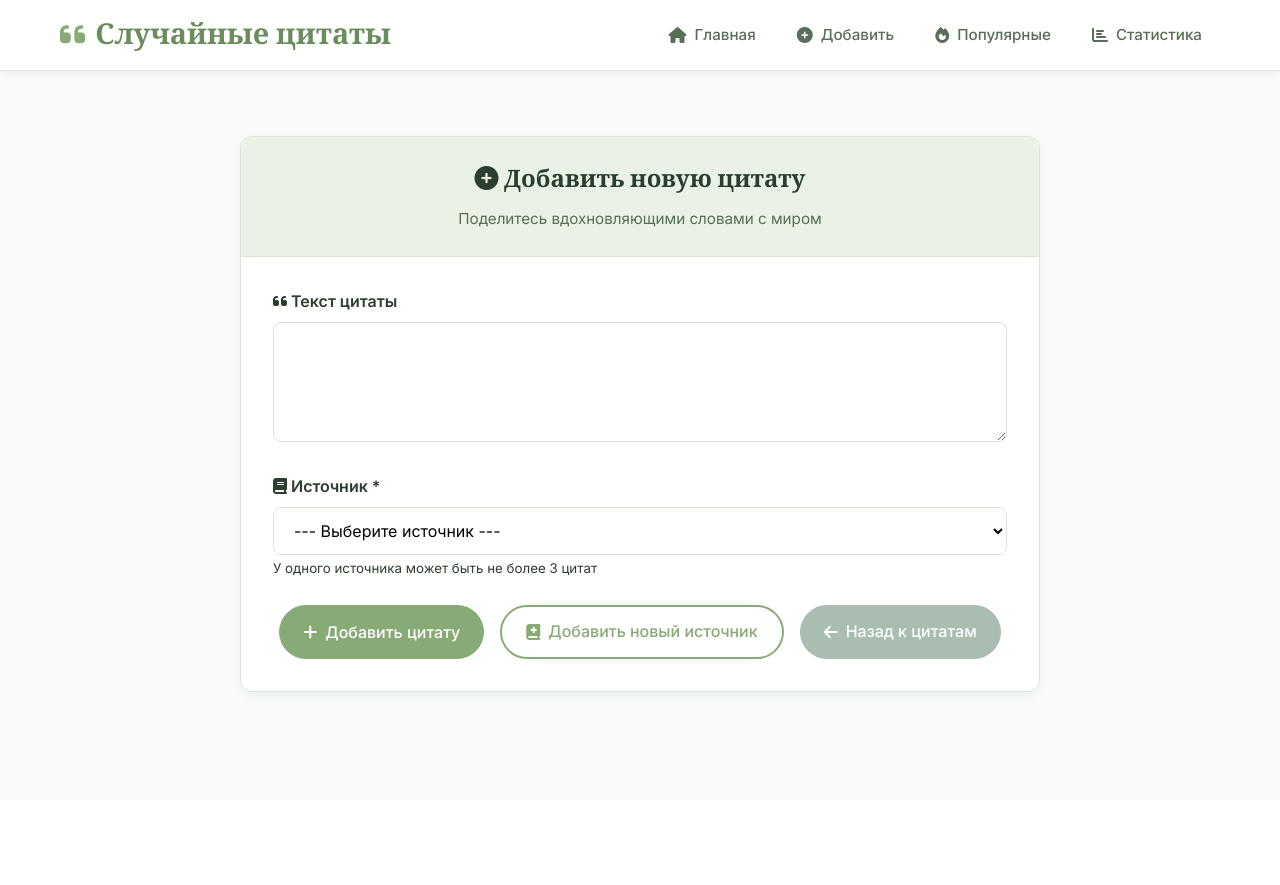
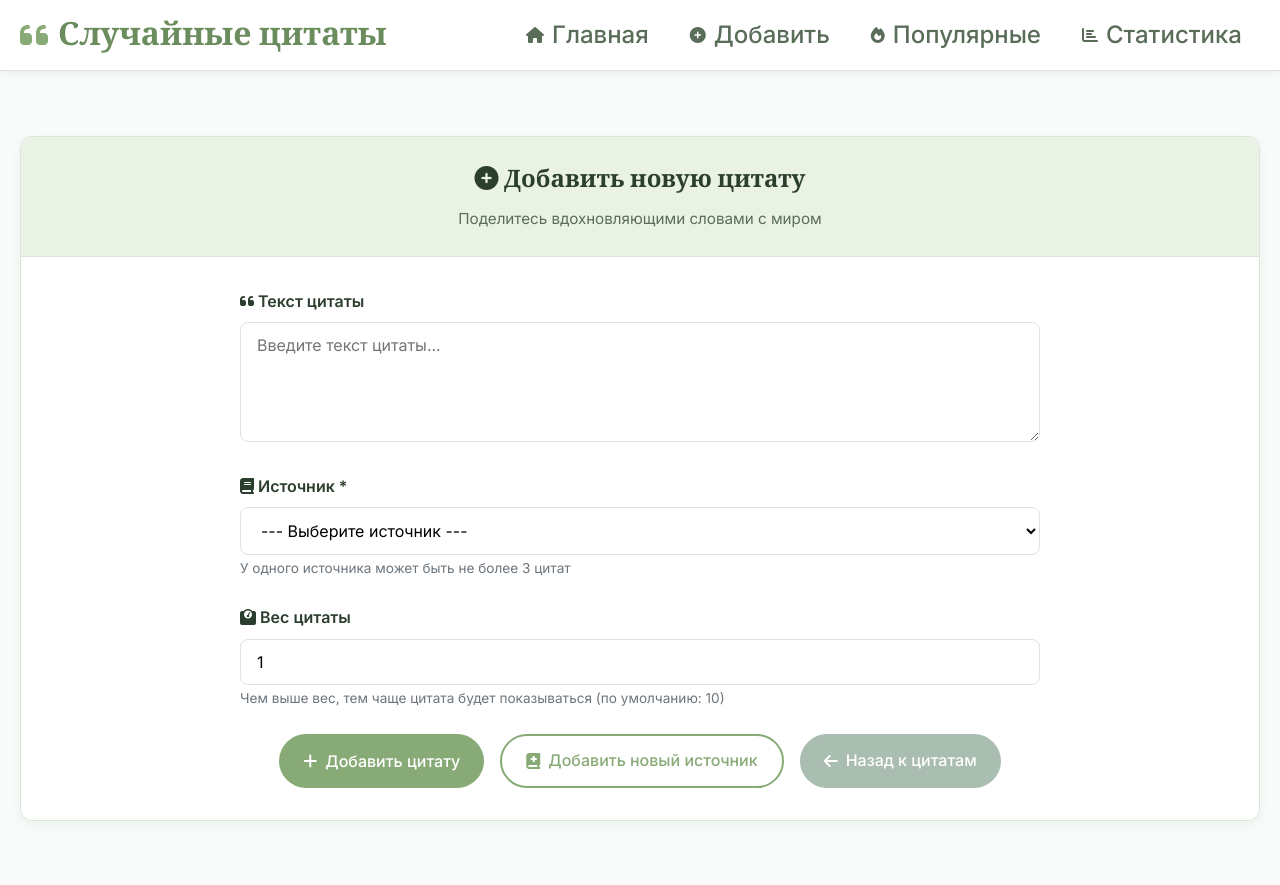
Before and after one commit to Godshri/quote_project, a Django app: page /add/ in a window 1280 px wide. Before the commit the page ends 697 px from the top, so only its background shows below. Run offline with Django 5.2, Linux system fonts and the light colour scheme; data comes from the database, SQL or seed files in the repository; both versions use the stored data as it was after the commit.

Commit message:
fixed the error of adding quotes

```diff
--- a/quotes/forms.py
+++ b/quotes/forms.py
@@ -45,16 +45,29 @@
         model = Quote
         fields = ['text', 'source', 'weight']
         widgets = {
-            'text': forms.Textarea(attrs={'class': 'form-control', 'rows': 3}),
-            'source': forms.Select(attrs={'class': 'form-control'}),
-            'weight': forms.NumberInput(attrs={'class': 'form-control'}),
+            'text': forms.Textarea(attrs={
+                'class': 'form-control',
+                'rows': 3,
+                'placeholder': 'Введите текст цитаты...'
+            }),
+            'source': forms.Select(attrs={
+                'class': 'form-control'
+            }),
+            'weight': forms.NumberInput(attrs={
+                'class': 'form-control',
+                'min': '1',
+                'max': '1000',
+                'step': '1',
+                'value': '10'
+            }),
         }
 
     def __init__(self, *args, **kwargs):
         super().__init__(*args, **kwargs)
-        # Добавляем пустой выбор для источника
         self.fields['source'].empty_label = "--- Выберите источник ---"
-        self.fields['source'].required = True  # Делаем обязательным в форме
+        self.fields['source'].required = True
+        # Устанавливаем подсказку для поля weight
+        self.fields['weight'].help_text = 'Чем выше вес, тем чаще цитата будет показываться'
 
     def clean_source(self):
         source = self.cleaned_data.get('source')
@@ -80,10 +93,11 @@
             if existing_quotes.exists():
                 self.add_error('text', 'Цитата с таким текстом уже существует для этого источника')
 
-            # Проверка ограничения на количество цитат
-            if source.pk:
+            # Проверка ограничения на количество цитат (только если источник уже сохранен в БД)
+            if source.pk:  # только для существующих источников
                 quote_count = Quote.objects.filter(source=source).count()
                 if self.instance and self.instance.pk:
+                    # Если редактируем существующую цитату, исключаем её из подсчета
                     quote_count = Quote.objects.filter(source=source).exclude(pk=self.instance.pk).count()
 
                 if quote_count >= 3:
--- a/quotes/models.py
+++ b/quotes/models.py
@@ -34,8 +34,7 @@
 
 class Quote(models.Model):
     text = models.TextField(verbose_name="Текст цитаты")
-    source = models.ForeignKey(Source, on_delete=models.CASCADE, verbose_name="Источник",
-                              null=True, blank=True)  # Добавьте это
+    source = models.ForeignKey(Source, on_delete=models.CASCADE, verbose_name="Источник")
     weight = models.PositiveIntegerField(default=1, verbose_name="Вес")
     views = models.PositiveIntegerField(default=0, verbose_name="Просмотры")
     likes = models.PositiveIntegerField(default=0, verbose_name="Лайки")
@@ -47,26 +46,14 @@
         unique_together = ['text', 'source']
 
     def __str__(self):
-        source_name = self.source.name if self.source else "Без источника"
-        return f"{self.text[:50]}... ({source_name})"
+        return f"{self.text[:50]}... ({self.source})"
 
     def clean(self):
-        # Если источник не указан, пропускаем проверки
-        if not self.source:
-            return
-
         # Проверяем уникальность цитаты для источника
         if Quote.objects.filter(text=self.text, source=self.source).exclude(pk=self.pk).exists():
-            raise ValidationError('Цитата с таким текстом уже существует')
+            raise ValidationError('Цитата с таким текстом уже существует для этого источника')
 
         # Проверяем ограничение на количество цитат у источника
-        if self.source.pk:
-            quote_count = Quote.objects.filter(source=self.source).count()
-            if not self.pk:  # только для новых объектов
-                if quote_count >= 3:
-                    raise ValidationError('У одного источника не может быть больше 3 цитат')
-            else:
-                # Для существующих объектов исключаем текущую цитату из подсчета
-                quote_count = Quote.objects.filter(source=self.source).exclude(pk=self.pk).count()
-                if quote_count >= 3:
-                    raise ValidationError('У одного источника не может быть больше 3 цитат')
+        if not self.pk:  # только для новых объектов
+            if self.source.quote_set.count() >= 3:
+                raise ValidationError('У одного источника не может быть больше 3 цитат')
--- a/quotes/static/quotes/css/style.css
+++ b/quotes/static/quotes/css/style.css
@@ -80,7 +80,7 @@
 }
 
 .nav-container {
-    max-width: 1200px;
+    max-width: 1800px;
     margin: 0 auto;
     padding: 0 20px;
     display: flex;
@@ -92,7 +92,7 @@
 .navbar-brand {
     color: var(--color-primary-dark);
     font-weight: 700;
-    font-size: 1.8rem;
+    font-size: 2rem;
     display: flex;
     align-items: center;
     font-family: var(--font-primary);
@@ -127,7 +127,7 @@
     display: flex;
     align-items: center;
     font-weight: 500;
-    font-size: 0.95rem;
+    font-size: 1.5rem;
 }
 
 .nav-link i {
@@ -148,7 +148,7 @@
 
 /* ===== КОНТЕЙНЕРЫ И КАРТОЧКИ ===== */
 .container {
-    max-width: 1200px;
+    max-width: 1600px;
     margin: 0 auto;
     padding: 0 20px;
 }
@@ -166,7 +166,7 @@
     border-radius: var(--border-radius);
     box-shadow: var(--shadow-card);
     width: 100%;
-    max-width: 800px;
+    max-width: 1700px;
     overflow: hidden;
     transition: var(--transition);
     margin-bottom: 2rem;
@@ -327,6 +327,22 @@
     justify-content: center;
     margin-top: 2rem;
     flex-wrap: wrap;
+}
+
+.form-group .form-text {
+    font-size: 0.85rem;
+    color: #6c757d;
+    margin-top: 0.25rem;
+}
+
+.form-control[type="number"] {
+    -moz-appearance: textfield;
+}
+
+.form-control[type="number"]::-webkit-outer-spin-button,
+.form-control[type="number"]::-webkit-inner-spin-button {
+    -webkit-appearance: none;
+    margin: 0;
 }
 
 /* ===== КНОПКИ ===== */
@@ -679,3 +695,21 @@
     border-radius: 8px;
     border: 1px solid var(--color-border);
 }
+
+.messages-container {
+    position: fixed;
+    top: 80px;
+    right: 20px;
+    z-index: 1000;
+    min-width: 300px;
+}
+
+.alert {
+    box-shadow: 0 4px 12px rgba(0,0,0,0.15);
+    border: none;
+    border-radius: 8px;
+}
+
+.btn-close {
+    padding: 0.75rem;
+}
--- a/quotes/templates/quotes/add_quote.html
+++ b/quotes/templates/quotes/add_quote.html
@@ -37,6 +37,20 @@
                             </small>
                         </div>
                     </div>
+                    <div class="col-md-6">
+                        <div class="form-group">
+                            <label for="{{ form.weight.id_for_label }}" class="form-label">
+                                <i class="fas fa-weight-scale"></i> Вес цитаты
+                            </label>
+                            {{ form.weight }}
+                            {% if form.weight.errors %}
+                                <div class="error-message text-danger">{{ form.weight.errors.0 }}</div>
+                            {% endif %}
+                            <small class="form-text text-muted">
+                                Чем выше вес, тем чаще цитата будет показываться (по умолчанию: 10)
+                            </small>
+                        </div>
+                    </div>
                 </div>
 
                 <div class="form-actions text-center mt-4">
@@ -55,3 +69,21 @@
     </div>
 </div>
 {% endblock %}
+{% block scripts %}
+<script>
+document.addEventListener('DOMContentLoaded', function() {
+    const weightInput = document.getElementById('{{ form.weight.id_for_label }}');
+
+    if (weightInput) {
+        weightInput.addEventListener('input', function() {
+            let value = parseInt(this.value);
+            if (isNaN(value) || value < 1) {
+                this.value = 1;
+            } else if (value > 1000) {
+                this.value = 1000;
+            }
+        });
+    }
+});
+</script>
+{% endblock %}
--- a/quotes/views.py
+++ b/quotes/views.py
@@ -152,18 +152,18 @@
                 return redirect('random_quote')
             except ValidationError as e:
                 # Обрабатываем ошибки валидации модели
-                messages.error(request, f'Ошибка валидации: {e}')
+                for error in e.messages:
+                    messages.error(request, error)
             except Exception as e:
-                # Обрабатываем другие ошибки
                 messages.error(request, f'Ошибка при сохранении: {str(e)}')
         else:
-            # Показываем все ошибки формы
+            # Показываем все ошибки формы пользователю
             for field, errors in form.errors.items():
                 for error in errors:
                     if field == '__all__':
                         messages.error(request, error)
                     else:
-                        field_name = dict(QuoteForm.base_fields).get(field, field)
+                        field_name = form.fields[field].label if field in form.fields else field
                         messages.error(request, f'{field_name}: {error}')
     else:
         form = QuoteForm()
```
Also changed, not shown: db.sqlite3, quotes/migrations/0003_alter_quote_source.py (added).
